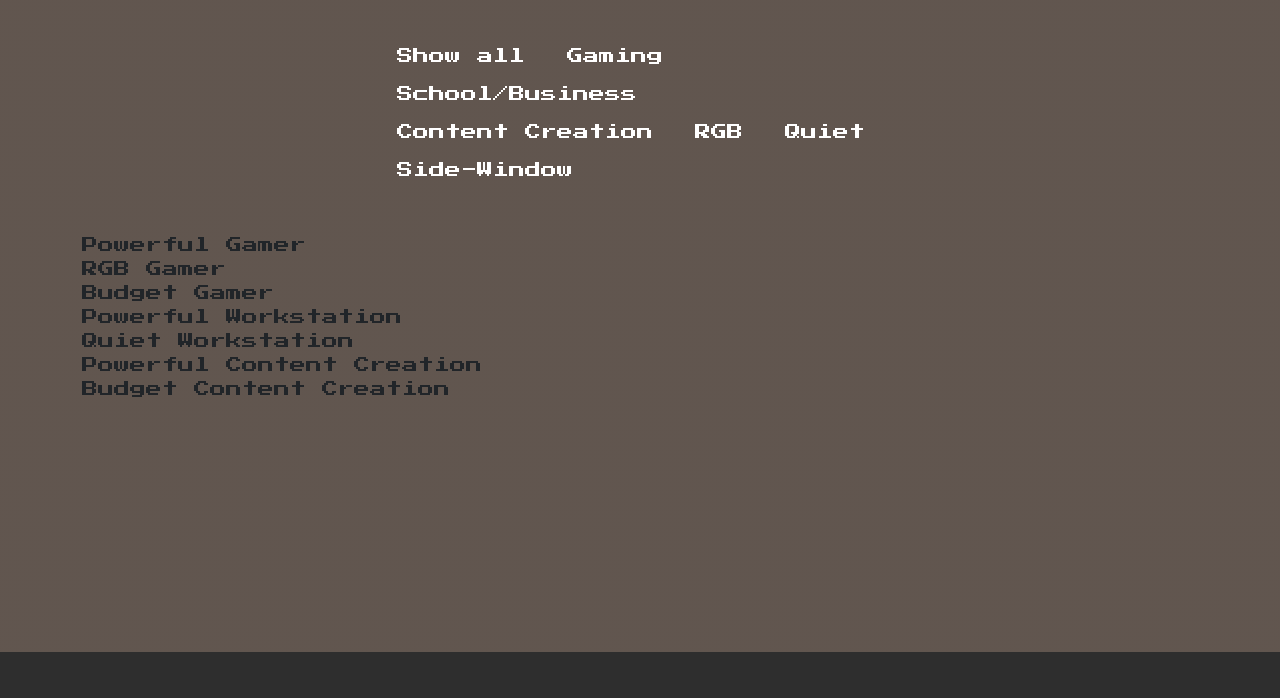
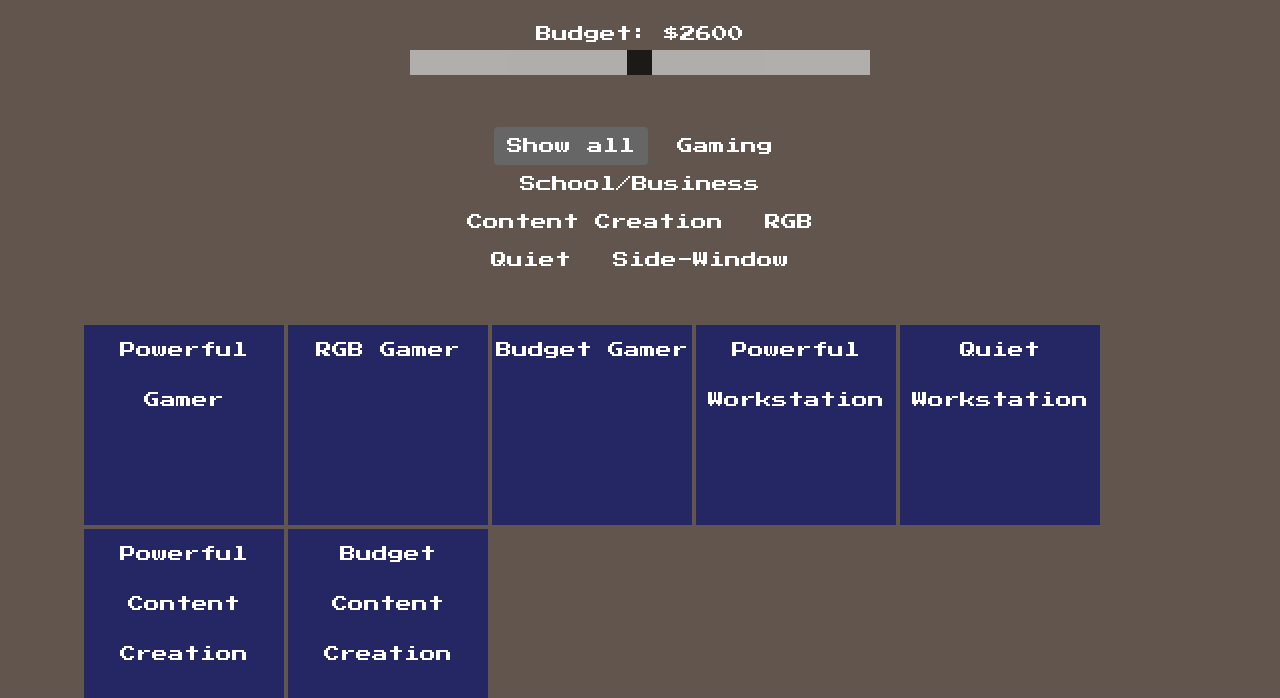
Before and after one commit to Arjuunan/Arjuunan.github.io, a plain HTML site: page search.html in a window 1280 px wide. Shown: the part 236-934 px from the top of the page. Drawn offline with nearby package versions, Linux system fonts and the light colour scheme.

Commit message:
Update style.css

```diff
--- a/style.css
+++ b/style.css
@@ -209,13 +209,76 @@ input[type="checkbox"] {
 /* Result */
 .result-text-box{
     width: 100%;
-    color: white;
     position: relative;
     padding: 5%;
+    text-align: center;
 }
 .result-text-box h1{
     font-size: 62px;
+    color: white;
+}
+.card{
+    background-color: rgba(255, 255, 255, 0.25)!important;
+    color:white;
+}
+.card:hover {
+    background-color: rgba(255, 255, 255, 0.5)!important;
+    cursor: pointer;
+}
+.banner-content{
+    position:absolute;
+    top:0;
+    left:0;
+    display:none;
+    color:black!important;
+}
+
+/* Search */
+.search-text-box{
+    width: 100%;
+    position: relative;
+    padding: 5%;
     text-align: center;
+}
+.search-text-box h1{
+    font-size: 62px;
+    color: white;
+}
+.filterDiv {
+    float: left;
+    background-color: #252664;
+    color: #ffffff;
+    width: 200px;
+    line-height: 50px;
+    height: 200px;
+    text-align:center;
+    margin: 2px;
+    display: none; /* Hidden by default */
+}
+
+/* The "show" class is added to the filtered elements */
+.show {
+    display: block;
+}
+.search-text-box{
+    color: white;
+    text-align: center;
+    align-items: center;
+}
+/* Style the buttons */
+.btn {
+    border: none;
+    outline: none;
+    padding: 12px 16px;
+    background-color: #f1f1f1;
+    cursor: pointer;
+}
+.btn:hover {
+    background-color: rgba(221, 221, 221, 0.750);
+}
+.btn.active {
+    background-color: #666;
+    color: white;
 }
 
 /* Nav */
```
